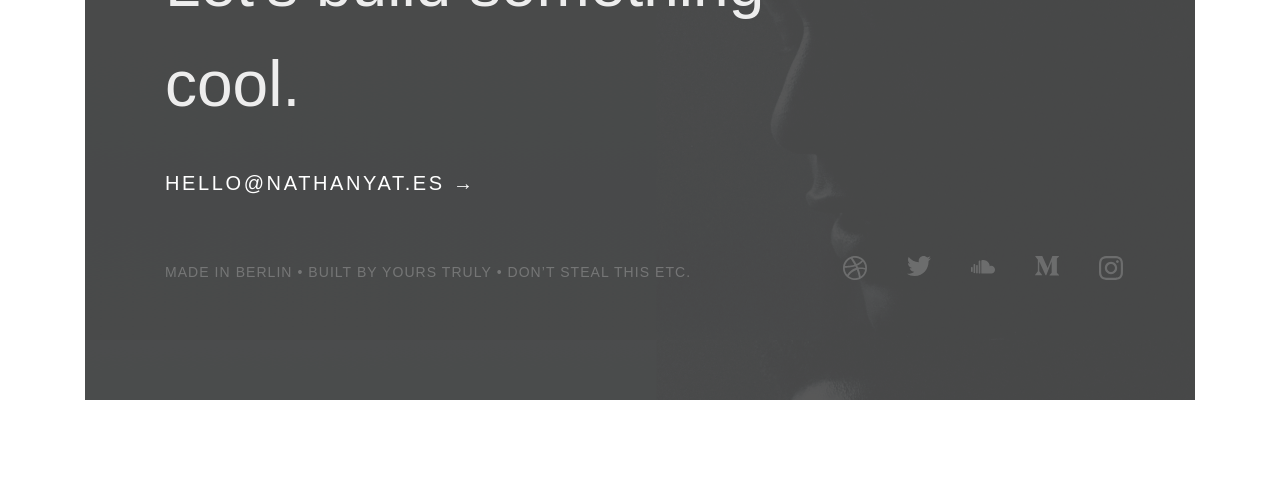
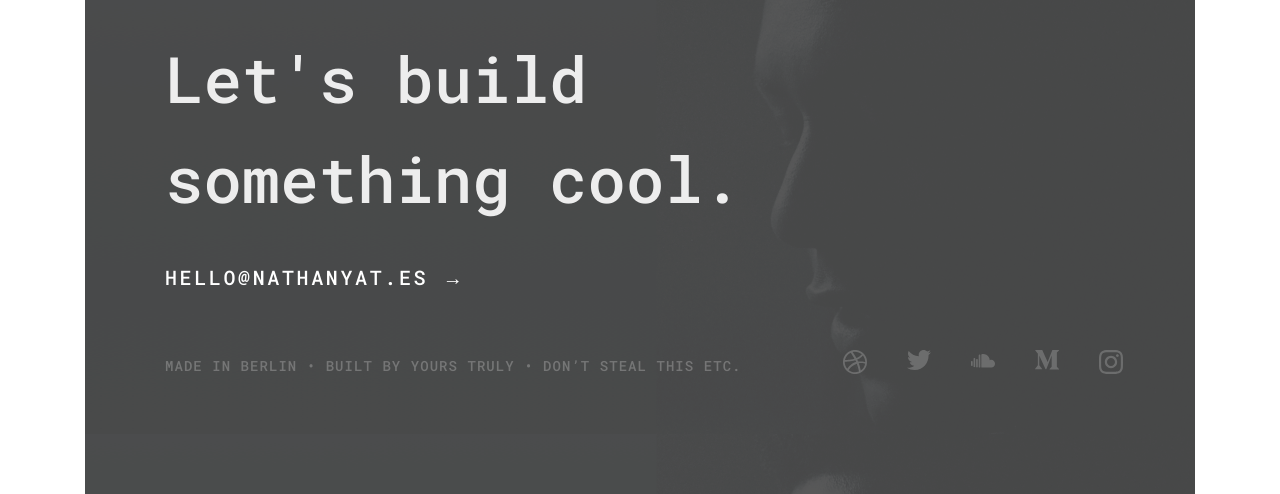
Before and after one commit to nathanjamesyates/nathanjamesyates.github.io, a plain HTML site: page index.html in a window 1280 px wide. Shown: the part 2130-2624 px from the top of the page. Before the commit the page ends 2530 px from the top, so only its background shows below. Drawn offline with nearby package versions, Linux system fonts and the light colour scheme.

Commit message:
Final Font Fix

```diff
--- a/css/custom.css
+++ b/css/custom.css
@@ -1,14 +1,18 @@
 h1 {
     font-family: 'Roboto Mono', monospace;
     opacity: 1;
-    font-family: RobotoMono-Medium, sans-serif !important;;
+    font-family: Roboto Mono;
     font-size: 94px;
     color: #343434;
     line-height: 124px;
 }
 
+a:hover{
+    color: #4A45FF;
+}
+
 h2{
-    font-family: RobotoMono-Medium, sans-serif !important;;
+    font-family: Roboto Mono; font-weight: 500;
     font-size: 20px;
     color: #B6B6B6;
     letter-spacing: 2.62px;
@@ -22,7 +26,7 @@ h2{
 
 
 h4 {
-    font-family: RobotoMono-Medium, sans-serif !important;;
+    font-family: Roboto Mono; font-weight: 500;
     text-transform: uppercase;
     font-size: 16px;
     color: #A2A2A2;
@@ -31,14 +35,14 @@ h4 {
 }
 
 h3{
-    font-family: RobotoMono-Medium, sans-serif !important;;
+    font-family: Roboto Mono; font-weight: 500;
     font-size: 24px;
     color: #484848;
     line-height: 50px;
 }
 
 .main-button{
-    font-family: RobotoMono-Bold, sans-serif !important;;
+    font-family: Roboto Mono; font-weight: 500;
     font-size: 20px;
     color: #000000;
     letter-spacing: 2.62px;
@@ -105,7 +109,7 @@ h3{
 }
 
 .nav-link{
-    font-family: RobotoMono-Medium, sans-serif !important;;
+    font-family: Roboto Mono; font-weight: 500;
     font-size: 28px;
     color: #939393;
     text-align: left;
@@ -115,7 +119,7 @@ h3{
 
 
 .active{
-    font-family: RobotoMono-Medium, sans-serif !important;;
+    font-family: Roboto Mono; font-weight: 500;
     font-size: 28px;
     color: #343434;
     text-align: left;
@@ -130,7 +134,7 @@ h3{
 }
 
 .achievements{
-    font-family: RobotoMono-Medium, sans-serif !important;;
+    font-family: Roboto Mono; font-weight: 500;
     font-size: 14px;
     color: #A2A2A2;
     letter-spacing: 1.05px;
@@ -154,7 +158,7 @@ h3{
 }
 
 h5{
-font-family: RobotoMono-Bold, sans-serif !important;;
+font-family: Roboto Mono; font-weight: 500;
 font-size: 16px;
 color: #484848;
 letter-spacing: 2.1px;
@@ -165,7 +169,7 @@ margin-bottom: 40px;
 }
 
 .caption{
-    font-family: RobotoMono-Medium, sans-serif !important;;
+    font-family: Roboto Mono; font-weight: 500;
     font-size: 14px;
     color: #A2A2A2;
     letter-spacing: 1.05px;
@@ -178,7 +182,7 @@ margin-bottom: 40px;
 }
 
 p{
-    font-family: RobotoMono-Medium, sans-serif !important;;
+    font-family: Roboto Mono; font-weight: 500;
     font-size: 20px;
     color: #8E8E8E;
     line-height: 48px;
@@ -196,14 +200,14 @@ p{
 
 .footer h1{
     opacity: 0.9;
-    font-family: RobotoMono-Medium, sans-serif !important;;
+    font-family: Roboto Mono; font-weight: 500;
     font-size: 64px;
     color: #FFFFFF;
     line-height: 100px;
 }
 
 .footer .main-button{
-    font-family: RobotoMono-Medium, sans-serif !important;;
+    font-family: Roboto Mono; font-weight: 500;
     font-size: 20px;
     color: #FFFFFF;
     letter-spacing: 2.62px;
@@ -291,7 +295,7 @@ p{
 }
 
 .blog-header{
-    font-family: RobotoMono-Medium, sans-serif !important;;
+    font-family: Roboto Mono; font-weight: 500;
     font-size: 34px;
     color: #484848;
     line-height: 50px;
@@ -361,7 +365,7 @@ p{
         visibility: hidden;
     }
     .nav-link {
-    font-family: RobotoMono-Medium, sans-serif !important;;
+    font-family: Roboto Mono; font-weight: 500;
     font-size: 20px;
     color: #939393;
     text-align: left;
@@ -373,7 +377,7 @@ p{
     }
     .footer h1 {
         opacity: 0.9;
-        font-family: RobotoMono-Medium, sans-serif !important;;
+        font-family: Roboto Mono; font-weight: 500;
         font-size: 34px;
         color: #FFFFFF;
         line-height: 70px;
@@ -384,14 +388,14 @@ p{
     .footer h1 {
         margin-top: 44px;
         opacity: 0.9;
-        font-family: RobotoMono-Medium, sans-serif !important;;
+        font-family: Roboto Mono; font-weight: 500;
         font-size: 30px;
         color: #FFFFFF;
         line-height: 54px;
     }
 
     .footer .main-button {
-            font-family: RobotoMono-Medium, sans-serif !important;;
+            font-family: Roboto Mono; font-weight: 500;
             font-size: 13px;
             color: #FFFFFF;
             letter-spacing: 2.62px;
@@ -411,7 +415,7 @@ p{
         visibility: hidden;
     }
     .nav-link {
-    font-family: RobotoMono-Medium, sans-serif !important;;
+    font-family: Roboto Mono; font-weight: 500;
     font-size: 20px;
     color: #939393;
     text-align: left;
@@ -423,7 +427,7 @@ p{
     }
     .footer h1 {
         opacity: 0.9;
-        font-family: RobotoMono-Medium, sans-serif !important;;
+        font-family: Roboto Mono; font-weight: 500;
         font-size: 34px;
         color: #FFFFFF;
         line-height: 70px;
@@ -433,14 +437,14 @@ p{
     }
     .footer h1 {
         opacity: 0.9;
-        font-family: RobotoMono-Medium, sans-serif !important;;
+        font-family: Roboto Mono; font-weight: 500;
         font-size: 64px;
         color: #FFFFFF;
         line-height: 100px;
     }
 
     .footer .main-button {
-        font-family: RobotoMono-Medium, sans-serif !important;;
+        font-family: Roboto Mono; font-weight: 500;
         font-size: 20px;
         color: #FFFFFF;
         letter-spacing: 2.62px;
@@ -460,7 +464,7 @@ p{
         visibility: visible;
     }
     .nav-link {
-    font-family: RobotoMono-Medium, sans-serif !important;;
+    font-family: Roboto Mono; font-weight: 500;
     font-size: 20px;
     color: #939393;
     text-align: left;
@@ -475,14 +479,14 @@ p{
     }
     .footer h1 {
         opacity: 0.9;
-        font-family: RobotoMono-Medium, sans-serif !important;;
+        font-family: Roboto Mono; font-weight: 500;
         font-size: 64px;
         color: #FFFFFF;
         line-height: 100px;
     }
 
     .footer .main-button {
-        font-family: RobotoMono-Medium, sans-serif !important;;
+        font-family: Roboto Mono; font-weight: 500;
         font-size: 20px;
         color: #FFFFFF;
         letter-spacing: 2.62px;
@@ -502,7 +506,7 @@ p{
         visibility: visible;
     }
     .nav-link{
-        font-family: RobotoMono-Medium, sans-serif !important;;
+        font-family: Roboto Mono; font-weight: 500;
         font-size: 28px;
         color: #939393;
         text-align: left;
@@ -517,14 +521,14 @@ p{
     }
     .footer h1 {
         opacity: 0.9;
-        font-family: RobotoMono-Medium, sans-serif !important;;
+        font-family: Roboto Mono; font-weight: 500;
         font-size: 64px;
         color: #FFFFFF;
         line-height: 100px;
     }
 
     .footer .main-button {
-        font-family: RobotoMono-Medium, sans-serif !important;;
+        font-family: Roboto Mono; font-weight: 500;
         font-size: 20px;
         color: #FFFFFF;
         letter-spacing: 2.62px;
@@ -544,7 +548,7 @@ p{
         visibility: visible;
     }
     .nav-link{
-        font-family: RobotoMono-Medium, sans-serif !important;;
+        font-family: Roboto Mono; font-weight: 500;
         font-size: 28px;
         color: #939393;
         text-align: left;
@@ -556,7 +560,7 @@ p{
     }
     .footer h1{
         opacity: 0.9;
-        font-family: RobotoMono-Medium, sans-serif !important;;
+        font-family: Roboto Mono; font-weight: 500;
         font-size: 64px;
         color: #FFFFFF;
         line-height: 100px;
@@ -566,21 +570,17 @@ p{
     }
     .footer h1 {
         opacity: 0.9;
-        font-family: RobotoMono-Medium, sans-serif !important;;
+        font-family: Roboto Mono; font-weight: 500;
         font-size: 64px;
         color: #FFFFFF;
         line-height: 100px;
     }
 
     .footer .main-button {
-        font-family: RobotoMono-Medium, sans-serif !important;, sans-serif !important;
+        font-family: Roboto Mono; font-weight: 500;
         font-size: 20px;
         color: #FFFFFF;
         letter-spacing: 2.62px;
         line-height: 34px;
     }
 }
-
-body {
-    font-family: 'RobotoMono', !important;
-}
--- a/index.html
+++ b/index.html
@@ -7,7 +7,7 @@
             <meta name="viewport" content="width=device-width, initial-scale=1, shrink-to-fit=no">
             <!-- Bootstrap CSS -->
             <link rel="stylesheet" href="https://maxcdn.bootstrapcdn.com/bootstrap/4.0.0-beta.3/css/bootstrap.min.css" integrity="sha384-Zug+QiDoJOrZ5t4lssLdxGhVrurbmBWopoEl+M6BdEfwnCJZtKxi1KgxUyJq13dy" crossorigin="anonymous">
-            <link href="https://fonts.googleapis.com/css?family=Roboto+Mono:300,400,500,700" rel="stylesheet">
+            <link href="https://fonts.googleapis.com/css?family=Roboto+Mono:400,500,700" rel="stylesheet">
             <link rel="stylesheet" href="css/custom.css">
             <title>Nathan James Yates</title>
         </head>
```
